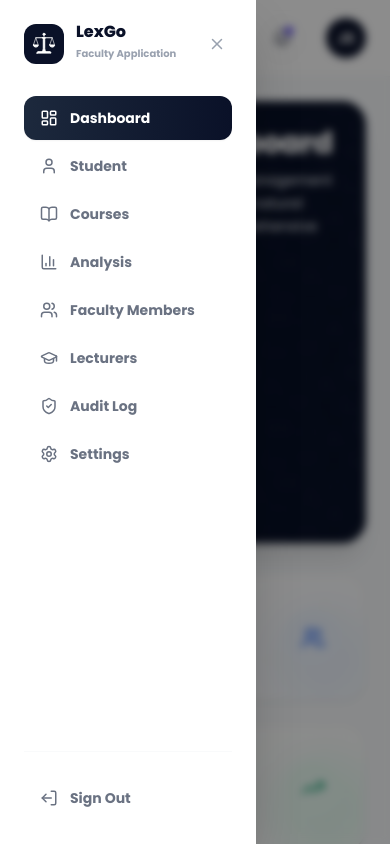
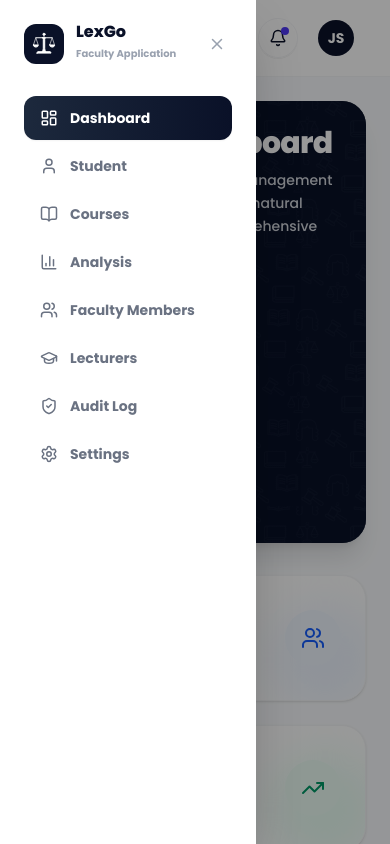
Before and after one commit to Darlington-s-store/LexGo-App, a React (Vite) app: page /faculty in a window 390 px wide. Both pictures are taken after a click on the button 42 px from the left and 38 px from the top of the page. Shown: the top 844 px of the page. Built offline with nearby package versions, Linux system fonts and the light colour scheme.

Commit message:
feat: implement responsive FacultyLayout with sidebar navigation and user profile management

```diff
--- a/src/pages/faculty/FacultyLayout.jsx
+++ b/src/pages/faculty/FacultyLayout.jsx
@@ -1,4 +1,4 @@
-import React, { useState } from 'react';
+import React, { useState, useRef, useEffect } from 'react';
 import { useNavigate } from 'react-router-dom';
 import {
   LayoutDashboard,
@@ -12,7 +12,9 @@ import {
   LogOut,
   Bell,
   Menu,
-  X
+  X,
+  ChevronDown,
+  UserCircle
 } from 'lucide-react';
 
 // Subcomponents
@@ -26,70 +28,8 @@ import FacultyAuditLog from './FacultyAuditLog';
 import FacultySettings from './FacultySettings';
 import FacultyNotifications from './FacultyNotifications';
 
-const FacultyLayout = () => {
-  const navigate = useNavigate();
-  const [activeTab, setActiveTab] = useState('Dashboard');
-  const [headerSubtitle, setHeaderSubtitle] = useState('Faculty of Law, Management');
-  const [isMobileMenuOpen, setIsMobileMenuOpen] = useState(false);
-
-  const menuItems = [
-    { name: 'Dashboard', icon: LayoutDashboard },
-    { name: 'Student', icon: User },
-    { name: 'Courses', icon: BookOpen },
-    { name: 'Analysis', icon: BarChart3 },
-    { name: 'Faculty Members', icon: Users },
-    { name: 'Lecturers', icon: GraduationCap },
-    { name: 'Audit Log', icon: ShieldCheck },
-    { name: 'Settings', icon: Settings }
-  ];
-
-  const handleSignOut = () => {
-    navigate('/role-selection');
-  };
-
-  const renderContent = () => {
-    switch (activeTab) {
-      case 'Dashboard':
-        return <FacultyDashboardHome setTab={setActiveTab} />;
-      case 'Student':
-        return <FacultyStudents setHeaderSubtitle={setHeaderSubtitle} />;
-      case 'Courses':
-        return <FacultyCourses />;
-      case 'Analysis':
-        return <FacultyAnalysis />;
-      case 'Faculty Members':
-        return <FacultyMembers />;
-      case 'Lecturers':
-        return <FacultyLecturers />;
-      case 'Audit Log':
-        return <FacultyAuditLog />;
-      case 'Settings':
-        return <FacultySettings />;
-      case 'Notifications':
-        return <FacultyNotifications />;
-      default:
-        return <FacultyDashboardHome setTab={setActiveTab} />;
-    }
-  };
-
-  return (
-    <div className="flex min-h-screen bg-slate-50 font-sans relative">
-      {/* Mobile Drawer Slide-over */}
-      {isMobileMenuOpen && (
-        <div className="fixed inset-0 z-50 flex md:hidden">
-          {/* Backdrop overlay */}
-          <div
-            className="fixed inset-0 bg-black/45 backdrop-blur-xs transition-opacity animate-fade-in"
-            onClick={() => setIsMobileMenuOpen(false)}
-          />
-
-          {/* Drawer content panel */}
-          <aside className="relative w-64 max-w-xs bg-white flex flex-col justify-between h-full p-6 animate-slide-in shadow-2xl">
-            <div className="space-y-8 overflow-y-auto flex-1">
-              {/* Close Button & Logo */}
-              <div className="flex items-center justify-between">
-                <div className="flex items-center gap-3">
-                  <div className="w-10 h-10 bg-[#0A1128] text-white rounded-xl flex items-center justify-center shrink-0">
+/* ─── Logo SVG (shared) ─────────────────────────────────────── */
+const LogoIcon = () => (
   <svg
     viewBox="0 0 100 100"
     fill="none"
@@ -109,22 +49,22 @@ const FacultyLayout = () => {
     <path d="M 44,24 L 56,24 C 55,26 53,28 53,30 L 53,68 C 53,74 55,78 57,82 L 43,82 C 45,78 47,74 47,68 L 47,30 C 47,28 45,26 44,24 Z" fill="currentColor" />
     <path d="M 21,88 L 79,88 C 79,85 78,82 75,82 L 25,82 C 22,82 21,85 21,88 Z" fill="currentColor" />
   </svg>
-                  </div>
-                  <div>
-                    <h2 className="font-extrabold text-lexgo-dark text-base leading-none">LexGo</h2>
-                    <span className="text-[10px] font-bold text-gray-400">Faculty Application</span>
-                  </div>
-                </div>
+);
 
-                <button
-                  onClick={() => setIsMobileMenuOpen(false)}
-                  className="p-1.5 rounded-lg text-gray-400 hover:text-lexgo-dark hover:bg-slate-50 border-0 bg-transparent cursor-pointer"
-                >
-                  <X size={18} />
-                </button>
-              </div>
+/* ─── Nav items ─────────────────────────────────────────────── */
+const menuItems = [
+  { name: 'Dashboard',      icon: LayoutDashboard },
+  { name: 'Student',        icon: User },
+  { name: 'Courses',        icon: BookOpen },
+  { name: 'Analysis',       icon: BarChart3 },
+  { name: 'Faculty Members',icon: Users },
+  { name: 'Lecturers',      icon: GraduationCap },
+  { name: 'Audit Log',      icon: ShieldCheck },
+  { name: 'Settings',       icon: Settings },
+];
 
-              {/* Navigation Links */}
+/* ─── Sidebar nav list (reused for desktop + mobile) ───────── */
+const SidebarNav = ({ activeTab, onTabChange }) => (
   <nav className="space-y-1">
     {menuItems.map((item) => {
       const Icon = item.icon;
@@ -132,10 +72,7 @@ const FacultyLayout = () => {
       return (
         <button
           key={item.name}
-                      onClick={() => {
-                        setActiveTab(item.name);
-                        setIsMobileMenuOpen(false);
-                      }}
+          onClick={() => onTabChange(item.name)}
           className={`w-full flex items-center gap-3 px-4 py-3 rounded-xl text-sm font-bold transition cursor-pointer border-0 text-left ${
             isActive
               ? 'bg-gradient-to-r from-slate-800 to-[#0A1128] text-white shadow-xs'
@@ -148,48 +85,156 @@ const FacultyLayout = () => {
       );
     })}
   </nav>
+);
+
+/* ─── Profile dropdown (topbar) ─────────────────────────────── */
+const ProfileDropdown = ({ onSignOut }) => {
+  const [open, setOpen] = useState(false);
+  const ref = useRef(null);
+
+  // Close on outside click
+  useEffect(() => {
+    const handler = (e) => {
+      if (ref.current && !ref.current.contains(e.target)) setOpen(false);
+    };
+    document.addEventListener('mousedown', handler);
+    return () => document.removeEventListener('mousedown', handler);
+  }, []);
+
+  return (
+    <div className="relative" ref={ref}>
+      <button
+        id="profile-dropdown-trigger"
+        onClick={() => setOpen((v) => !v)}
+        className="flex items-center gap-2.5 pl-2 pr-3 py-1.5 rounded-2xl hover:bg-slate-50 transition cursor-pointer border-0 bg-transparent"
+      >
+        <div className="w-9 h-9 bg-[#0A1128] text-white rounded-full flex items-center justify-center font-bold text-sm shrink-0">
+          JS
+        </div>
+        <div className="hidden sm:block leading-none text-left">
+          <h4 className="text-sm font-bold text-lexgo-dark">John Smith</h4>
+          <span className="text-[10px] font-semibold text-gray-400">Head of Faculty</span>
+        </div>
+        <ChevronDown
+          size={14}
+          className={`hidden sm:block text-gray-400 transition-transform duration-200 ${open ? 'rotate-180' : ''}`}
+        />
+      </button>
+
+      {/* Dropdown panel */}
+      {open && (
+        <div className="absolute right-0 top-full mt-2 w-56 bg-white border border-gray-100 rounded-2xl shadow-xl z-50 overflow-hidden animate-fade-in">
+          {/* User info header */}
+          <div className="px-4 py-4 border-b border-gray-50 flex items-center gap-3">
+            <div className="w-10 h-10 bg-[#0A1128] text-white rounded-full flex items-center justify-center font-bold text-sm shrink-0">
+              JS
+            </div>
+            <div className="leading-none">
+              <p className="text-sm font-extrabold text-lexgo-dark">John Smith</p>
+              <span className="text-[10px] font-semibold text-gray-400">Head of Faculty</span>
+            </div>
           </div>
 
-            {/* Sign Out Button */}
-            <div className="pt-6 border-t border-gray-50">
+          {/* Menu actions */}
+          <div className="p-2 space-y-0.5">
             <button
-                onClick={handleSignOut}
-                className="w-full flex items-center gap-3 px-4 py-3 text-gray-500 hover:text-rose-600 hover:bg-rose-50/50 rounded-xl text-sm font-bold transition cursor-pointer border-0 bg-transparent"
+              onClick={() => { setOpen(false); }}
+              className="w-full flex items-center gap-3 px-3 py-2.5 text-sm font-bold text-gray-500 hover:bg-slate-50 hover:text-lexgo-dark rounded-xl transition cursor-pointer border-0 bg-transparent text-left"
             >
-                <LogOut size={18} className="rotate-180" />
+              <UserCircle size={16} className="shrink-0" />
+              <span>My Profile</span>
+            </button>
+            <button
+              onClick={() => { setOpen(false); onSignOut(); }}
+              className="w-full flex items-center gap-3 px-3 py-2.5 text-sm font-bold text-gray-500 hover:bg-rose-50 hover:text-rose-600 rounded-xl transition cursor-pointer border-0 bg-transparent text-left"
+            >
+              <LogOut size={16} className="shrink-0" />
               <span>Sign Out</span>
             </button>
+          </div>
+        </div>
+      )}
+    </div>
+  );
+};
+
+/* ─── Main layout ───────────────────────────────────────────── */
+const FacultyLayout = () => {
+  const navigate = useNavigate();
+  const [activeTab, setActiveTab] = useState('Dashboard');
+  const [headerSubtitle, setHeaderSubtitle] = useState('Faculty of Law, Management');
+  const [isMobileMenuOpen, setIsMobileMenuOpen] = useState(false);
+
+  const handleSignOut = () => navigate('/role-selection');
+
+  const handleTabChange = (tab) => {
+    setActiveTab(tab);
+    setIsMobileMenuOpen(false);
+  };
+
+  const renderContent = () => {
+    switch (activeTab) {
+      case 'Dashboard':      return <FacultyDashboardHome setTab={setActiveTab} />;
+      case 'Student':        return <FacultyStudents setHeaderSubtitle={setHeaderSubtitle} />;
+      case 'Courses':        return <FacultyCourses />;
+      case 'Analysis':       return <FacultyAnalysis />;
+      case 'Faculty Members':return <FacultyMembers />;
+      case 'Lecturers':      return <FacultyLecturers />;
+      case 'Audit Log':      return <FacultyAuditLog />;
+      case 'Settings':       return <FacultySettings />;
+      case 'Notifications':  return <FacultyNotifications />;
+      default:               return <FacultyDashboardHome setTab={setActiveTab} />;
+    }
+  };
+
+  return (
+    <div className="flex min-h-screen bg-slate-50 font-sans">
+
+      {/* ── Mobile Drawer ── */}
+      {isMobileMenuOpen && (
+        <div className="fixed inset-0 z-50 flex md:hidden">
+          {/* Backdrop overlay */}
+          <div
+            className="fixed inset-0 bg-black/40"
+            onClick={() => setIsMobileMenuOpen(false)}
+          />
+
+          {/* Drawer panel — solid white, no blur applied here */}
+          <aside className="relative z-10 w-64 max-w-xs bg-white flex flex-col h-full p-6 shadow-2xl">
+            {/* Close + Logo */}
+            <div className="flex items-center justify-between mb-8">
+              <div className="flex items-center gap-3">
+                <div className="w-10 h-10 bg-[#0A1128] text-white rounded-xl flex items-center justify-center shrink-0">
+                  <LogoIcon />
+                </div>
+                <div>
+                  <h2 className="font-extrabold text-lexgo-dark text-base leading-none">LexGo</h2>
+                  <span className="text-[10px] font-bold text-gray-400">Faculty Application</span>
+                </div>
+              </div>
+              <button
+                onClick={() => setIsMobileMenuOpen(false)}
+                className="p-1.5 rounded-lg text-gray-400 hover:text-lexgo-dark hover:bg-slate-50 border-0 bg-transparent cursor-pointer"
+              >
+                <X size={18} />
+              </button>
+            </div>
+
+            {/* Nav */}
+            <div className="flex-1 overflow-y-auto">
+              <SidebarNav activeTab={activeTab} onTabChange={handleTabChange} />
             </div>
           </aside>
         </div>
       )}
 
-      {/* Desktop Sidebar */}
-      <aside className="w-64 bg-white border-r border-gray-100 flex-col justify-between shrink-0 hidden md:flex h-screen sticky top-0">
-        <div className="p-6 space-y-8 overflow-y-auto flex-1">
+      {/* ── Desktop Sidebar ── */}
+      <aside className="w-64 bg-white border-r border-gray-100 shrink-0 hidden md:flex flex-col h-screen sticky top-0">
+        <div className="p-6 space-y-8 flex-1 overflow-y-auto">
           {/* Logo */}
           <div className="flex items-center gap-3">
             <div className="w-10 h-10 bg-[#0A1128] text-white rounded-xl flex items-center justify-center shrink-0">
-              {/* Scale icon */}
-              <svg
-                viewBox="0 0 100 100"
-                fill="none"
-                stroke="currentColor"
-                strokeWidth="4"
-                strokeLinecap="round"
-                strokeLinejoin="round"
-                className="w-6 h-6 text-white"
-              >
-                <circle cx="50" cy="9.5" r="4.5" fill="currentColor" />
-                <line x1="50" y1="14" x2="50" y2="22" strokeWidth="3" />
-                <line x1="16" y1="24" x2="84" y2="24" strokeWidth="4" />
-                <path d="M 6,54 L 16,24 L 26,54" strokeWidth="2.5" />
-                <path d="M 6,54 L 26,54 A 10,9 0 0 1 6,54 Z" fill="currentColor" />
-                <path d="M 74,54 L 84,24 L 94,54" strokeWidth="2.5" />
-                <path d="M 74,54 L 94,54 A 10,9 0 0 1 74,54 Z" fill="currentColor" />
-                <path d="M 44,24 L 56,24 C 55,26 53,28 53,30 L 53,68 C 53,74 55,78 57,82 L 43,82 C 45,78 47,74 47,68 L 47,30 C 47,28 45,26 44,24 Z" fill="currentColor" />
-                <path d="M 21,88 L 79,88 C 79,85 78,82 75,82 L 25,82 C 22,82 21,85 21,88 Z" fill="currentColor" />
-              </svg>
+              <LogoIcon />
             </div>
             <div>
               <h2 className="font-extrabold text-lexgo-dark text-base leading-none">LexGo</h2>
@@ -197,47 +242,19 @@ const FacultyLayout = () => {
             </div>
           </div>
 
-          {/* Navigation Links */}
-          <nav className="space-y-1">
-            {menuItems.map((item) => {
-              const Icon = item.icon;
-              const isActive = activeTab === item.name;
-              return (
-                <button
-                  key={item.name}
-                  onClick={() => setActiveTab(item.name)}
-                  className={`w-full flex items-center gap-3 px-4 py-3 rounded-xl text-sm font-bold transition cursor-pointer border-0 text-left ${
-                    isActive
-                      ? 'bg-gradient-to-r from-slate-800 to-[#0A1128] text-white shadow-xs'
-                      : 'text-gray-500 hover:bg-slate-50 hover:text-lexgo-dark bg-transparent'
-                  }`}
-                >
-                  <Icon size={18} className="shrink-0" />
-                  <span>{item.name}</span>
-                </button>
-              );
-            })}
-          </nav>
+          {/* Nav */}
+          <SidebarNav activeTab={activeTab} onTabChange={handleTabChange} />
         </div>
-
-        {/* Sign Out Button */}
-        <div className="p-6 border-t border-gray-50">
-          <button
-            onClick={handleSignOut}
-            className="w-full flex items-center gap-3 px-4 py-3 text-gray-500 hover:text-rose-600 hover:bg-rose-50/50 rounded-xl text-sm font-bold transition cursor-pointer border-0 bg-transparent"
-          >
-            <LogOut size={18} className="rotate-180" />
-            <span>Sign Out</span>
-          </button>
-        </div>
+        {/* No sign-out here — moved to topbar dropdown */}
       </aside>
 
-      {/* Main Content Area */}
+      {/* ── Main Content ── */}
       <div className="flex-1 flex flex-col min-w-0">
+
         {/* Top Header */}
-        <header className="sticky top-0 z-30 bg-white border-b border-gray-100 px-6 py-4 flex items-center justify-between">
+        <header className="sticky top-0 z-30 bg-white border-b border-gray-100 px-6 py-3.5 flex items-center justify-between">
           <div className="flex items-center gap-3">
-            {/* Hamburger Button */}
+            {/* Hamburger (mobile only) */}
             <button
               onClick={() => setIsMobileMenuOpen(true)}
               className="md:hidden p-2 rounded-xl text-gray-500 hover:text-lexgo-dark hover:bg-slate-50 transition cursor-pointer border-0 bg-transparent shrink-0"
@@ -250,27 +267,23 @@ const FacultyLayout = () => {
             </div>
           </div>
 
-          <div className="flex items-center gap-4">
-            {/* Notification Bell */}
-            <button className="w-10 h-10 border border-gray-100 rounded-full flex items-center justify-center hover:bg-gray-50 text-lexgo-dark transition relative cursor-pointer shadow-2xs bg-transparent">
+          <div className="flex items-center gap-3">
+            {/* Notification Bell — wired to Notifications tab */}
+            <button
+              id="notifications-bell-btn"
+              onClick={() => setActiveTab('Notifications')}
+              className="relative w-10 h-10 border border-gray-100 rounded-full flex items-center justify-center hover:bg-gray-50 text-lexgo-dark transition cursor-pointer shadow-2xs bg-transparent"
+            >
               <Bell size={18} />
               <span className="absolute top-2 right-2 w-2 h-2 bg-indigo-600 rounded-full" />
             </button>
 
-            {/* Profile Avatar Card */}
-            <div className="flex items-center gap-3 pl-2">
-              <div className="w-10 h-10 bg-[#0A1128] text-white rounded-full flex items-center justify-center font-bold text-sm shrink-0">
-                JS
-              </div>
-              <div className="hidden sm:block leading-none">
-                <h4 className="text-sm font-bold text-lexgo-dark">John Smith</h4>
-                <span className="text-[10px] font-semibold text-gray-400">Head of Faculty</span>
-              </div>
-            </div>
+            {/* Profile Dropdown */}
+            <ProfileDropdown onSignOut={handleSignOut} />
           </div>
         </header>
 
-        {/* Content Container */}
+        {/* Page Content */}
         <main className="flex-1 p-6 overflow-y-auto max-w-7xl w-full mx-auto">
           {renderContent()}
         </main>
```
Lines whose indentation alone changed are shown as unchanged.
